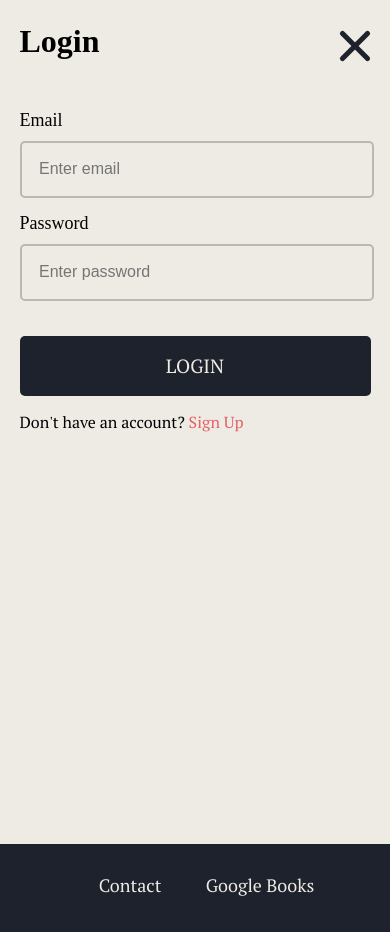
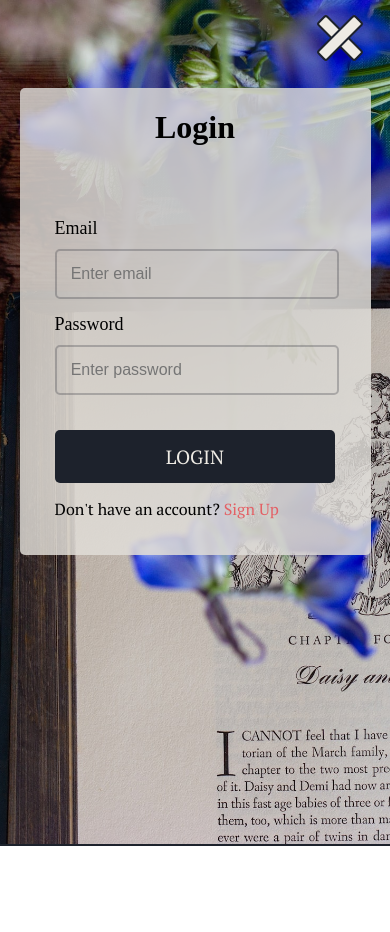
Before and after one commit to EliasTkla/book-quest, a React (Create React App) app: page /login in a window 390 px wide. After the commit the page ends 846 px from the top, so only its background shows below. Built offline with nearby package versions, Linux system fonts and the light colour scheme; no server answers.

Commit message:
updated login/signup form and details page style

```diff
--- a/src/components/Styles/footer.css
+++ b/src/components/Styles/footer.css
@@ -6,8 +6,8 @@ footer {
     padding-top: 10px;
     padding-bottom: 10px;
     display: grid;
-    grid-template-columns: repeat(4, 150px);
-    column-gap: 10px;
+    grid-template-columns: repeat(4, auto);
+    column-gap: 25px;
     justify-content: center;
     background-color: #1D222C;
 }
@@ -24,15 +24,32 @@ footer a:hover {
     color: #E36166;
 }
 
-@media (max-width: 768px) {
-    footer {
-        grid-template-columns: repeat(4, 120px);
+@media (max-width: 550px) {
+    footer a {
+        font-size: medium;
     }
 }
 
-@media (max-width: 530px) {
+@media (max-width: 375px) {
     footer {
-        grid-template-columns: repeat(2, 120px);
-        row-gap: 10px;
+        width: 100%;
+        left: 0;
+        right: 0;
+        bottom: 0;
+        padding-top: 10px;
+        padding-bottom: 10px;
+        display: grid;
+        grid-template-columns: repeat(3, auto);
+        column-gap: 25px;
+        row-gap: 5px;
+    }
+
+    footer a {
+        padding: 12.5px 0 12.5px 0;
+        font-size: small;
+    }
+
+    footer a:nth-child(4) {
+        grid-area: 2 / 1 / span 1 / span 3;
     }
 }
--- a/src/components/Styles/navbar.css
+++ b/src/components/Styles/navbar.css
@@ -193,11 +193,15 @@ nav {
     }
 
     .navbar-links li {
-        width: 200px;
+        width: 150px;
         margin: 25px auto;
         display: block;
-        text-align: center;
+        text-align: left;
         list-style: none;
+    }
+
+    .navbar-links li a {
+        text-align: left;
     }
 }
 
--- a/src/pages/BookDetail.js
+++ b/src/pages/BookDetail.js
@@ -100,7 +100,7 @@ export default function BookDetail() {
                         <div className='detail-container'>
                             <h1>{book.volumeInfo.title ? book.volumeInfo.title : "N/A"} </h1>
 
-                            <h2>Author(s) - {book.volumeInfo.authors ? book.volumeInfo.authors : 'N/A'}</h2>
+                            <h2>Author(s) - <span>{book.volumeInfo.authors ? book.volumeInfo.authors : 'N/A'}</span></h2>
 
                             <Rating ratingValue={book.volumeInfo.averageRating} ratings={book.volumeInfo.ratingsCount} />
 
--- a/src/pages/Login.js
+++ b/src/pages/Login.js
@@ -44,7 +44,10 @@ export default function Login() {
 
     return (
         <div className='form-container'>
-            <button className='close-button' onClick={redirect}></button>
+            <button className='close-button' onClick={redirect}>
+                <span></span>
+                <span></span>
+            </button>
 
             <div className='login-image-wrapper'></div>
 
--- a/src/pages/Signup.js
+++ b/src/pages/Signup.js
@@ -75,7 +75,10 @@ export default function Signup() {
 
     return (
         <div className='form-container'>
-            <button className='close-button' onClick={redirect}></button>
+            <button className='close-button signup-close-button' onClick={redirect}>
+                <span></span>
+                <span></span>
+            </button>
 
             <div className='signup-image-wrapper'></div>
 
--- a/src/pages/Styles/authForm.css
+++ b/src/pages/Styles/authForm.css
@@ -16,32 +16,44 @@
 }
 
 .close-button {
-    width: 50px;
+    width: fit-content;
     height: 50px;
     position: absolute;
-    top: 25px;
-    right: 50px;
+    top: 20px;
+    right: 6%;
+    padding: 0;
     border: none;
-    background: url("../../assets/images/x.svg") no-repeat transparent center/cover;
+    background-color: transparent;
     cursor: pointer;
-    transition: .2s;
 }
 
-.close-button:hover {
-    transform: scale(1.15);
+.close-button span {
+    width: 50px;
+    height: 10px;
+    display: block;
+    border-radius: 3px;
+    background-color: #1D222C;
+}
+
+.close-button span:nth-child(1) {
+    margin: -8px auto;
+    transform: rotate(45deg);
+}
+
+.close-button span:nth-child(2) {
+    margin: -10px auto;
+    transform: rotate(-45deg);
 }
 
 .login-image-wrapper {
     height: 100%;
     overflow: hidden;
-    border-radius: 5px;
     background: url("../../assets/images/login.jpg") no-repeat transparent center/cover;
 }
 
 .signup-image-wrapper {
     height: 100%;
     overflow: hidden;
-    border-radius: 5px;
     background: url("../../assets/images/signup.jpg") no-repeat transparent center/cover;
 }
 
@@ -54,7 +66,7 @@
 .form-wrapper {
     width: 100%;
     height: fit-content;
-    margin: auto;
+    margin: 25% auto;
 }
 
 .form-wrapper h1 {
@@ -138,56 +150,57 @@
         justify-content: center;
     }
 
+    .close-button span {
+        height: 10px;
+        border: 2px solid #1D222C;
+        background-color: #EEEBE4;
+    }
+
+    .close-button span:nth-child(1) {
+        margin: -14px auto;
+    }
+
     .login-image-wrapper {
-        display: none;
+        width: 150%;
+        margin-left: -25%;
+        overflow: hidden;
+        position: absolute;
+        z-index: -1;
     }
 
     .signup-image-wrapper {
-        display: none;
+        width: 150%;
+        margin-left: -25%;
+        overflow: hidden;
+        position: absolute;
+        z-index: -1;
     }
-}
 
+    .form-wrapper {
+        border-radius: 5px;
+        backdrop-filter: blur(100px);
+        background-color: rgb(237, 234, 227, .75);
+    }
 
-@media (max-width: 768px) {
-    .close-button {
-        top: 2.5%;
-        right: 2.5%;
+    .form-wrapper h1 {
+        text-align: center;
     }
 
     .form-wrapper form {
         border: none;
     }
 
-    .form-wrapper h1 {
-        text-align: center;
+    .form-wrapper form h4 {
+        font-weight: bold;
     }
 }
 
-@media (max-width: 425px) {
+@media (max-width: 550px) {
     .form-container {
-        width: 100%;
-        height: 100%;
-        margin: 0;
-        padding: 0;
-        display: block;
+        grid-template-columns: 90%;
     }
 
-    .form-wrapper {
-        width: 100%;
-        height: 100%;
-        margin: 0;
-        padding: 0;
-    }
-
-    .form-wrapper h1 {
-        margin: 22.5px auto;
-        padding: 0 0 0 5%;
-        text-align: left;
-    }
-
-    .form-wrapper form {
-        width: 90%;
-        margin: 50px auto;
-        padding: 0;
+    .close-button span {
+        background-color: #EEEBE4;
     }
 }
--- a/src/pages/Styles/bookDetail.css
+++ b/src/pages/Styles/bookDetail.css
@@ -23,7 +23,7 @@
     padding-left: 25px;
 }
 
-.detail-container h2 {
+.detail-container h2 span {
     font-weight: lighter;
 }
 
--- a/src/pages/Styles/home.css
+++ b/src/pages/Styles/home.css
@@ -274,13 +274,15 @@
     }
 
     .slide-container .more-link {
-        margin: 10px auto 20px auto;
-        float: left;
+        width: fit-content;
+        display: block;
+        margin-left: 5%;
+        float: none;
     }
 
     .genre-text {
         width: 90%;
-        padding: 150px 5% 50px 5%;
+        padding: 100px 5% 50px 5%;
     }
 
     .genre-text h1 {
@@ -291,9 +293,38 @@
         width: 80%;
         font-size: medium;
     }
+
+    .background-container img:nth-child(1) {
+        width: 300px;
+        margin: 0px auto auto 150px;
+        transform: rotateZ(45deg);
+    }
+
+    .background-container img:nth-child(2) {
+        width: 500px;
+        margin: -350px auto auto 450px;
+        transform: rotateZ(-45deg);
+    }
+
+    .background-container img:nth-child(3) {
+        width: 400px;
+        margin: 400px auto auto 350px;
+        transform: rotateZ(-45deg);
+    }
+
+    .background-container img:nth-child(4) {
+        width: 400px;
+        margin: 710px auto auto -100px;
+        transform: rotateZ(-135deg);
+    }
 }
 
 @media (max-width: 425px) {
+    .intro-container {
+        padding: 75px 10% 0 10%;
+        min-height: 70vh;
+    }
+
     .intro-text {
         width: 100%;
     }
@@ -323,10 +354,27 @@
         margin-left: 5%;
     }
 
-    .slide-container .more-link {
-        width: fit-content;
-        display: block;
-        margin-left: 5%;
-        float: none;
+    .background-container img:nth-child(1) {
+        width: 200px;
+        margin: 150px auto auto 200px;
+        transform: rotateZ(45deg);
+    }
+
+    .background-container img:nth-child(2) {
+        width: 400px;
+        margin: -350px auto auto 0px;
+        transform: rotateZ(-45deg);
+    }
+
+    .background-container img:nth-child(3) {
+        width: 300px;
+        margin: 500px auto auto 150px;
+        transform: rotateZ(-45deg);
+    }
+
+    .background-container img:nth-child(4) {
+        width: 300px;
+        margin: 825px auto auto -150px;
+        transform: rotateZ(-135deg);
     }
 }
```
